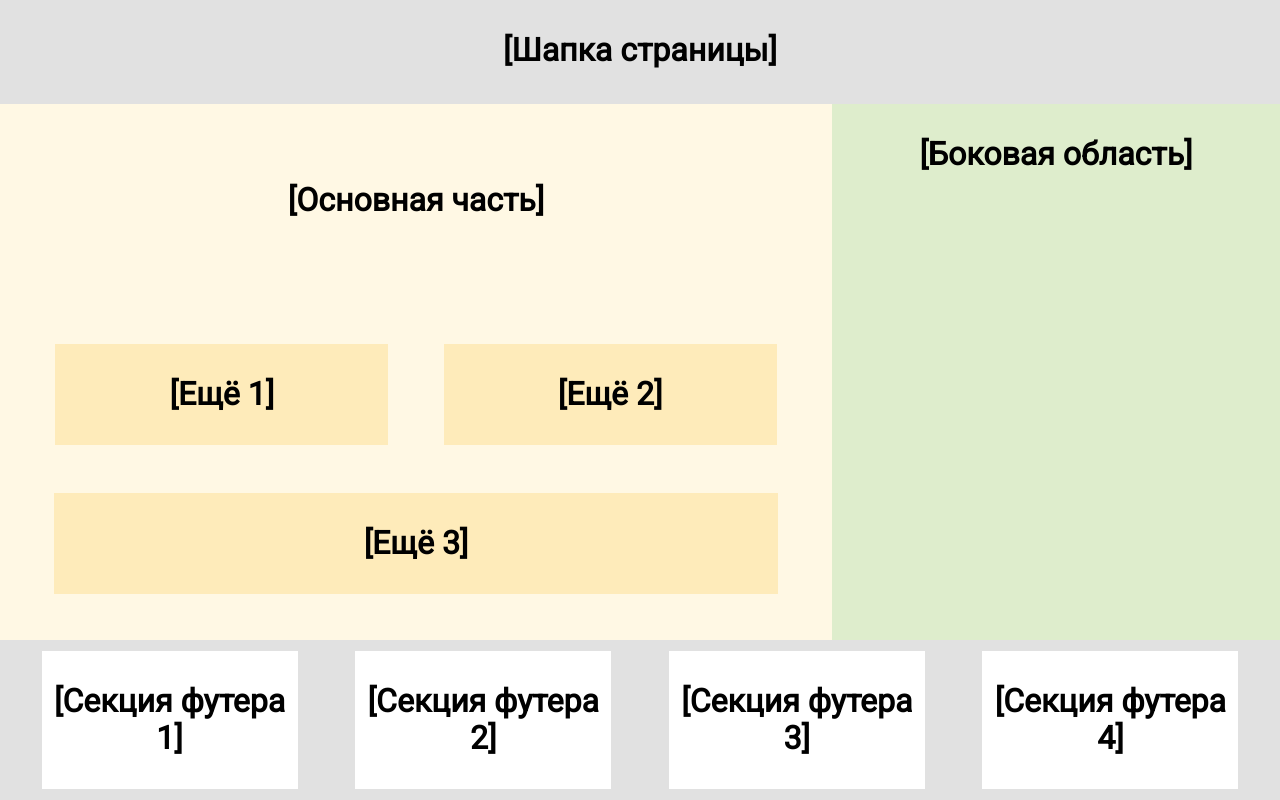
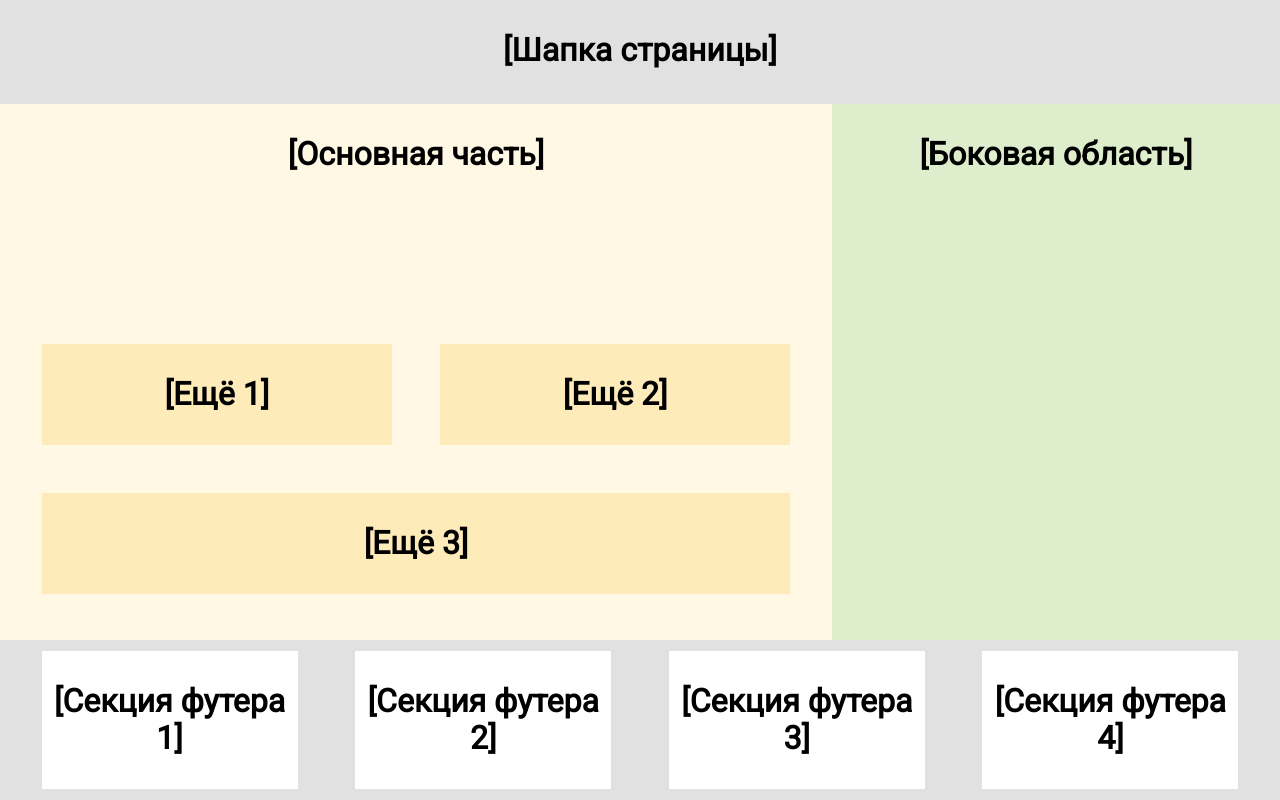
Before and after one commit to altarin/develop, a plain HTML site: page week6/table_grid/index.html in a window 1280 px wide. Drawn offline with Linux system fonts and the light colour scheme.

Commit message:
edited table_grid

```diff
--- a/week6/table_grid/index.html
+++ b/week6/table_grid/index.html
@@ -18,18 +18,17 @@
         <header class="header">
             <h3>[Шапка страницы]</h3>
         </header>
+
         <div class="container">
             <main class="main">
                 <h3>[Основная часть]</h3>
                 <div class="all_post">
-                    <div class="one_two_post">
-                        <article>
-                            <h3>[Eщё 1]</h3>
-                        </article>
-                        <article>
-                            <h3>[Eщё 2]</h3>
-                        </article>
-                    </div>
+                    <article class="one_post">
+                        <h3>[Eщё 1]</h3>
+                    </article>
+                    <article class="two_post">
+                        <h3>[Eщё 2]</h3>
+                    </article>
                     <article class="three_post">
                         <h3>[Eщё 3]</h3>
                     </article>
@@ -39,6 +38,7 @@
                 <h3>[Боковая область]</h3>
             </aside>
         </div>
+
         <footer class="footer">
             <section>
                 <h3>[Секция футера 1]</h3>
--- a/week6/table_grid/styles/style.css
+++ b/week6/table_grid/styles/style.css
@@ -27,23 +27,28 @@ h3 {
 .main {
     background-color: #fff8e4;
     display: grid;
-    align-content: space-around;
+    justify-items: center;
+}
+
+.one_post {
+    grid-area: op;
+}
+
+.two_post {
+    grid-area: tp;
+}
+
+.three_post {
+    grid-area: trp;
 }
 
 .all_post {
+    width: 90%;
     display: grid;
     gap: 3rem;
-}
-
-.one_two_post {
-    display: grid;
-    grid-template-columns: repeat(2, 40%);
-    justify-content: space-evenly;
-}
-
-.three_post {
-    margin: 0 auto;
-    width: 87%;
+    align-content: center;
+    grid-template-areas: "op tp"
+        "trp trp";
 }
 
 article,
```
